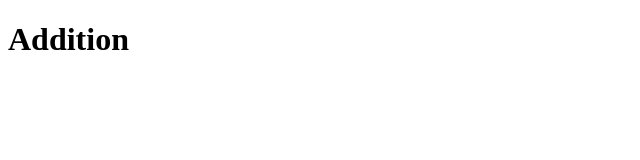
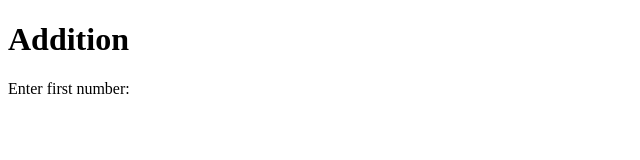
Before and after one commit to TalemanJan/Calculator-, a plain HTML site: page index.html in a window 1280 px wide. Shown: the whole page, without its empty margins (0-640 px from the left). Drawn offline with Linux system fonts and the light colour scheme.

Commit message:
added html

```diff
--- a/index.html
+++ b/index.html
@@ -10,6 +10,7 @@
 
 
     <h1>Addition</h1>
+	<label for="num1">Enter first number:</label>
 
 
 
```
